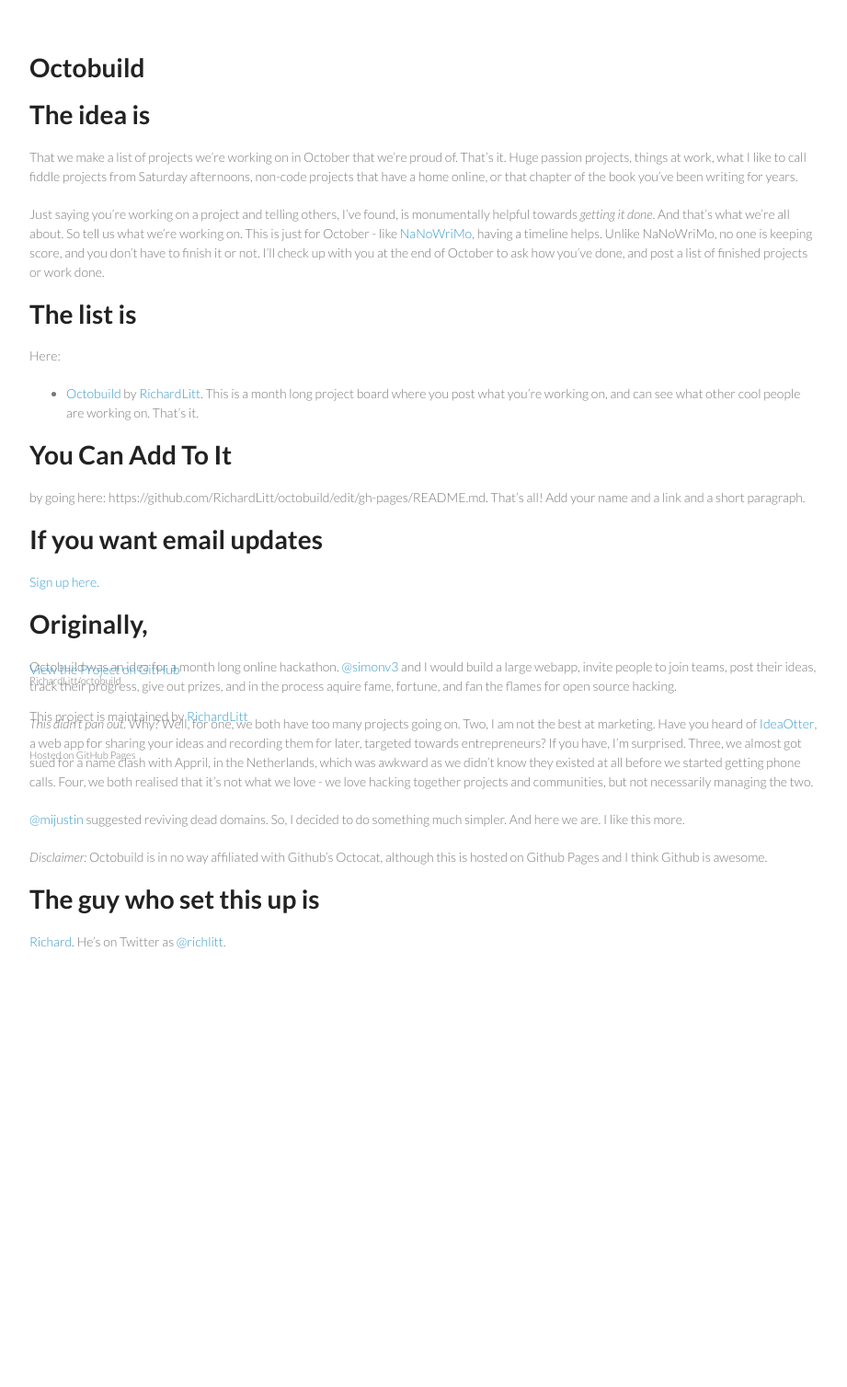
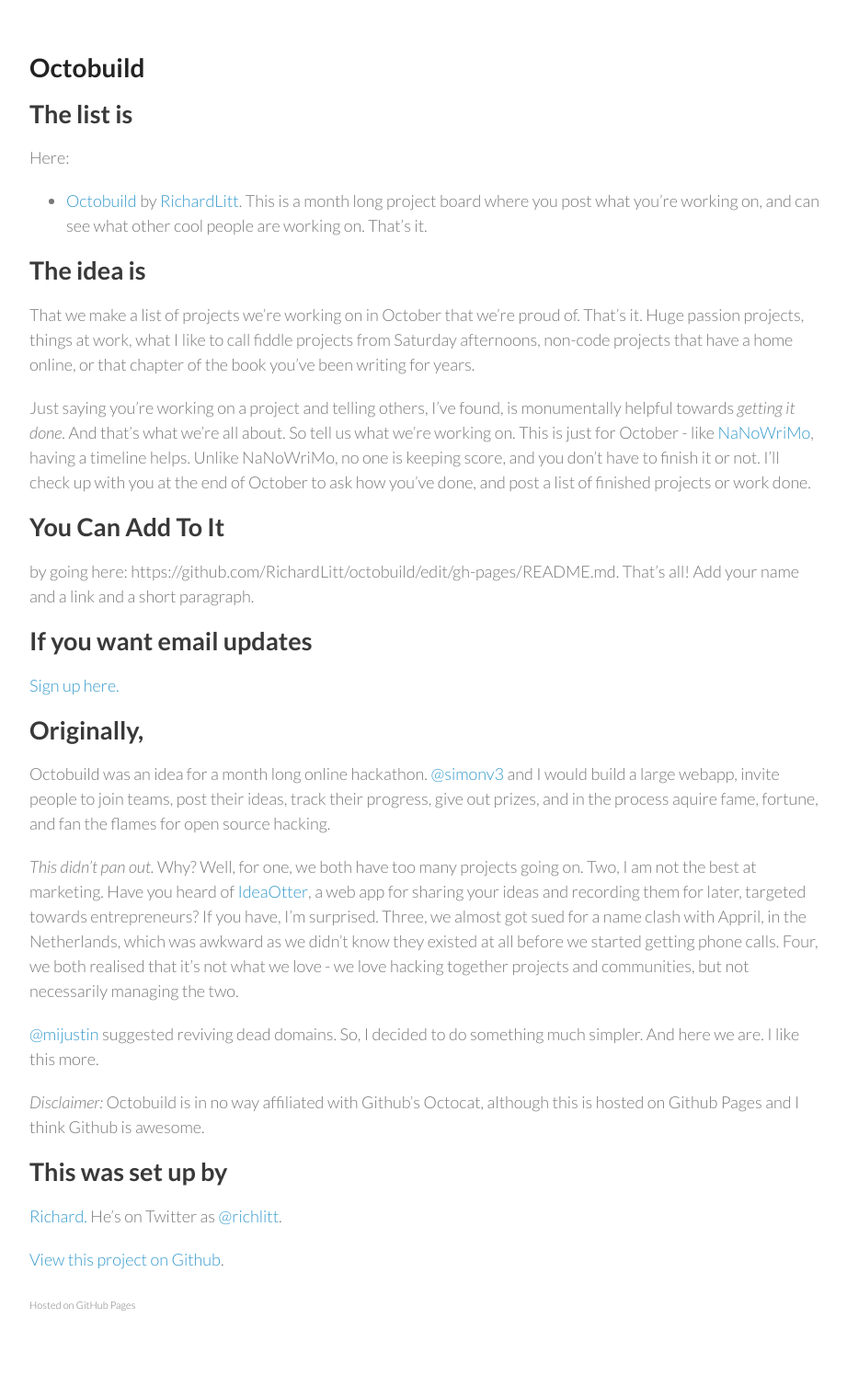
Before and after one commit to RichardLitt/octobuild, a Jekyll site: the page built from index.md, in a window 1280 px wide. Shown: the whole page at 92% size, without its empty margins (178-1099 px from the left). Built offline with Jekyll 4.4.1, drawn with Linux system fonts in a browser that asks for light colours; Markdown is read by kramdown in place of the engine named in the settings; before the commit the page ends 1112 px from its top, so only the background shows below that.

Commit message:
Change font, remove footer

```diff
--- a/_layouts/index.html
+++ b/_layouts/index.html
@@ -15,13 +15,8 @@
   <body>
     <div class="wrapper">
       {{ content }}
-      <footer>
-        <p class="view"><a href="https://github.com/RichardLitt/octobuild">View the Project on GitHub <small>RichardLitt/octobuild</small></a></p>
-        <p>This project is maintained by <a href="https://github.com/RichardLitt">RichardLitt</a></p>
-        <p><small>Hosted on GitHub Pages</small></p>
-      </footer>
     </div>
-    <script>
+<!--     <script>
       $(function () {
           $('a').each(function () {
               var ext = '.md';
@@ -31,7 +26,7 @@
                   $(this).attr('href', href.substring(0, position));
           });
       });
-    </script>
+    </script> -->
     <script src="{{ site.path }}/javascripts/scale.fix.js"></script>
               <script type="text/javascript">
             var gaJsHost = (("https:" == document.location.protocol) ? "https://ssl." : "http://www.");
--- a/index.md
+++ b/index.md
@@ -5,27 +5,29 @@
 Octobuild
 =========
 
-# The idea is
+## The list is
+
+Here:
+
+* [Octobuild](github.com/octobuild) by [RichardLitt](https://github.com/RichardLitt). This is a month long project board where you post what you're working on, and can see what other cool people are working on. That's it.
+
+
+## The idea is
 
 That we make a list of projects we're working on in October that we're proud of. That's it. Huge passion projects, things at work, what I like to call fiddle projects from Saturday afternoons, non-code projects that have a home online, or that chapter of the book you've been writing for years.
 
 Just saying you're working on a project and telling others, I've found, is monumentally helpful towards *getting it done*. And that's what we're all about. So tell us what we're working on. This is just for October - like [NaNoWriMo](http://nanowrimo.org/), having a timeline helps. Unlike NaNoWriMo, no one is keeping score, and you don't have to finish it or not. I'll check up with you at the end of October to ask how you've done, and post a list of finished projects or work done.
 
-# The list is
 
-Here:
-
-* [Octobuild](github.com/octobuild) by [RichardLitt](https://github.com/RichardLitt). This is a month long project board where you post what you're working on, and can see what other cool people are working on. That's it.
-
-# You Can Add To It
+## You Can Add To It
 
 by going here: https://github.com/RichardLitt/octobuild/edit/gh-pages/README.md. That's all! Add your name and a link and a short paragraph.
 
-# If you want email updates
+## If you want email updates
 
 [Sign up here.](http://eepurl.com/3O-JL)
 
-# Originally,
+## Originally,
 
 Octobuild was an idea for a month long online hackathon. [@simonv3](https://twitter.com/simonv3) and I would build a large webapp, invite people to join teams, post their ideas, track their progress, give out prizes, and in the process aquire fame, fortune, and fan the flames for open source hacking.
 
@@ -35,6 +37,10 @@
 
 *Disclaimer:* Octobuild is in no way affiliated with Github's Octocat, although this is hosted on Github Pages and I think Github is awesome.
 
-# The guy who set this up is
+## This was set up by
 
 [Richard.](http://www.burntfen.com) He's on Twitter as [@richlitt](https://twitter.com/richlitt).
+
+[View this project on Github](https://github.com/RichardLitt/octobuild).
+
+<small>Hosted on GitHub Pages</small>
--- a/stylesheets/styles.css
+++ b/stylesheets/styles.css
@@ -2,7 +2,7 @@
 
 body {
   padding:50px;
-  font:14px/1.5 Lato, "Helvetica Neue", Helvetica, Arial, sans-serif;
+  font:18px/1.5 Lato, "Helvetica Neue", Helvetica, Arial, sans-serif;
   color:#777;
   font-weight:300;
 }
```
